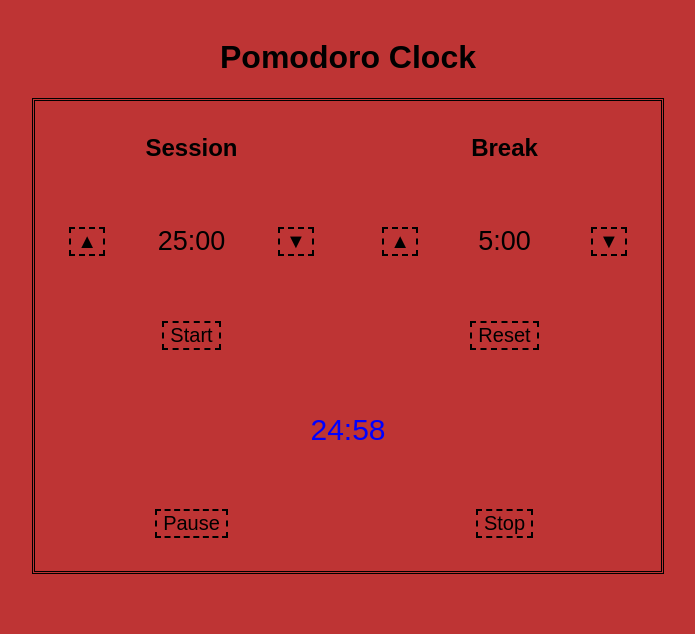
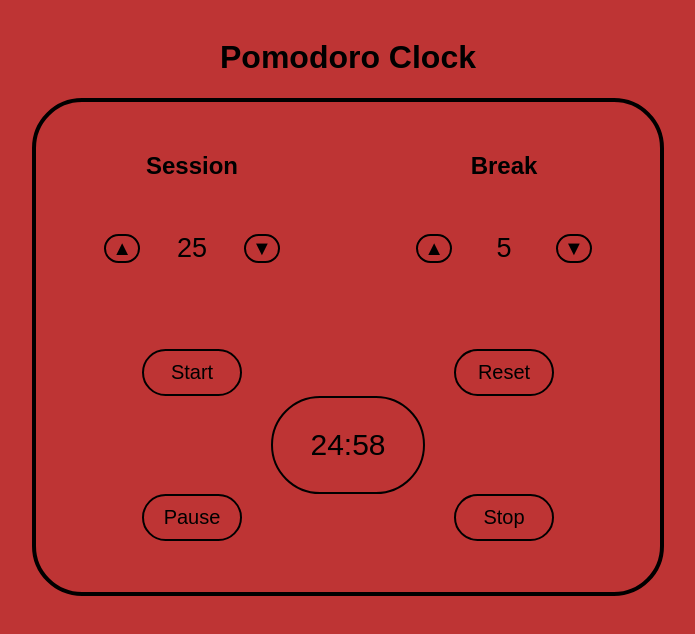
Before and after one commit to Koshoo/pomodoro-clock, a plain HTML site: page index.html in a window 1280 px wide. Both pictures are taken after a click on the button "Start". Shown: the whole page, without its empty margins (292-987 px from the left). Drawn offline with Linux system fonts and the light colour scheme.

Commit message:
working timer

```diff
--- a/index.html
+++ b/index.html
@@ -15,7 +15,7 @@
 			<div class="clock-grid">
 				<button id="left-inc-btn" class="btn">▲</button>
 				<h2 id="session">Session</h2>
-				<p id="session-time" class="time" >session time</p>
+				<p id="session-time" class="time">session time</p>
 				<button id="left-dec-btn" class="btn">▼</button>
 
 				<button id="right-inc-btn" class="btn">▲</button>
@@ -25,7 +25,9 @@
 
 				<button id="start-btn" class="btn">Start</button>
 				<button id="reset-btn" class="btn">Reset</button>
-				<p id="timer">time</p>
+				<div class="timer-div">
+					<p id="timer">time</p>
+				</div>
 				<button id="pause-btn" class="btn">Pause</button>
 				<button id="stop-btn" class="btn">Stop</button>
 			</div>
--- a/logic.js
+++ b/logic.js
@@ -1,108 +1,93 @@
 const timer_ele = document.querySelector("#timer");
 const session_ele = document.querySelector("#session-time");
 const break_ele = document.querySelector("#break-time");
-const start_btn = document.querySelector("start-btn");
 
-const reset = document.querySelector("reset-btn");
-const pause = document.querySelector("pause-btn");
-const stop = document.querySelector("stop-btn");
+const start_btn = document.querySelector("#start-btn");
+const reset_btn = document.querySelector("#reset-btn");
+const pause_btn = document.querySelector("#pause-btn");
+const stop_btn = document.querySelector("#stop-btn");
 
 //Buttons array
 const buttons = document.querySelectorAll(".btn");
 
 let isOn = false;
+let session_time = String(25);
+let break_time = 5;
+updateAll();
 
-let session_time = 25;
-let break_time = 5;
-session_ele.textContent = session_time + ":00";
-break_ele.textContent = break_time + ":00";
-timer.textContent = session_time + ":00";
+buttons.forEach((btn) => btn.addEventListener("click", () => buttonHandler(btn.id)));
 
-
-buttons.forEach(function (button) {
-	button.addEventListener("click", function () {
-		buttonHandler(button.id)
-	})
-});
-
-function buttonHandler(button) {
-	console.log(button)
-
-	switch (button) {
-
-		case "left-inc-btn":
+function buttonHandler(id) {
+	session_time = Number(session_time);
+	if (id == "left-inc-btn") {
 		if (session_time < 60) {
 			session_time += 1;
 		}
-			break
-		case "left-dec-btn":
+		updateAll();
+
+	} else if (id == "left-dec-btn") {
 		if (session_time > 1) {
 			session_time -= 1;
 		}
-			break
+		updateAll();
 
-		case "right-inc-btn":
+	} else if (id == "right-inc-btn") {
 		if (break_time < 20) {
 			break_time += 1;
 		}
-			break
-		case "right-dec-btn":
+		updateAll();
+
+	} else if (id == "right-dec-btn") {
 		if (break_time > 1) {
 			break_time -= 1;
 		}
-			break
-
-		case "start-btn":
-			isOn = true;
-
-			var current_session_time = session_time;
-			break
-
-		case "reset-btn":
+		updateAll();
+	} else if (id == "start-btn") {
+		if (!isOn) {
+			startClock()
+		}
+	} else if (id == "reset-btn") {
 		isOn = false;
-			session_time = 25;
+		session_time = String(25);
 		break_time = 5;
-			break
-
-		case "stop-btn":
-			isOn = false;
-			current_session_time = current_session_time;
-			break;
+		updateAll();
+	}
 
 }
 
-	session_ele.textContent = session_time + ":00";
-	break_ele.textContent = break_time + ":00";
+function updateAll() {
+	session_ele.textContent = session_time
+	break_ele.textContent = break_time
 	if (!isOn) {
-		timer.textContent = session_time + ":00";
-	} else {
-		timer_ele.style.color = "blue";
-		operateClock()
+		timer_ele.textContent = session_time + ":00";
 	}
 }
 
-function operateClock() {
-	let time = timer.textContent.split(":")
-	let minutes = parseInt(time[0]);
-	let seconds = time[1]
+function startClock() {
+	isOn = true;
+	session_time = String(session_time);
+	let minutes = Number(session_time.substring(0, 2)) - 1;
+	let seconds = 59;
+
+	reset_btn.addEventListener("click", () => clearInterval(intervalId));
 
 	let intervalId = setInterval(function () {
-			if (seconds == 0 && minutes > 0) {
+		if (seconds < 10) {
+			timer_ele.textContent = minutes + ":" + "0" + seconds;
+		} else {
+			timer_ele.textContent = minutes + ":" + seconds;
+		}
+		if (seconds > 0) {
+			seconds -= 1;
+		} else {
+			minutes -= 1;
 			seconds = 59;
-				minutes -= 1;
-			} else if (seconds > 0 && minutes > 0) {
-				seconds -= 1;
 		}
-		timer.textContent = minutes + ":" + seconds;
-		console.log(isOn)
-		if(!isOn){
-			clearInterval(intervalId)
+
+		if(minutes == 0 && seconds == 0){
+			alert("Times up");
+			clearInterval(intervalId);
 		}
+
 	}, 1000);
-
-
-
-
-
-
 }
--- a/style.css
+++ b/style.css
@@ -1,6 +1,10 @@
 body {
 	background-color: rgb(190, 52, 52);
-	font-family: Arial, Helvetica, sans-serif
+	font-family: Arial, Helvetica, sans-serif;
+}
+
+* {
+	border-radius: 50px;
 }
 
 .container {
@@ -17,7 +21,7 @@ body {
 	text-align: center;
 	justify-items: center;
 	align-items: center;
-	border: 3px double black;
+	border: 4px solid black;
 }
 
 .time {
@@ -26,8 +30,7 @@ body {
 
 .btn {
 	background-color: rgb(190, 52, 52);
-	border: 2px black;
-	border-style: dashed;
+	border: 2px solid black;
 	outline: none;
 	font-size: 20px;
 }
@@ -40,10 +43,12 @@ body {
 
 #left-inc-btn {
 	grid-row-start: 2;
+	justify-self: end;
 }
 
 #session {
 	grid-column-start: 2;
+	align-self: end;
 }
 
 #session-time {
@@ -54,15 +59,18 @@ body {
 #left-dec-btn {
 	grid-row-start: 2;
 	grid-column-start: 3;
+	justify-self: start;
 }
 
 #right-inc-btn {
 	grid-row-start: 2;
 	grid-column-start: 4;
+	justify-self: end
 }
 
 #break {
 	grid-column-start: 5;
+	align-self: end;
 }
 
 #break-time {
@@ -73,26 +81,40 @@ body {
 #right-dec-btn {
 	grid-row-start: 2;
 	grid-column-start: 6;
+	justify-self: start;
 }
 
 #start-btn {
 	grid-row-start: 3;
 	grid-column-start: 2;
+	align-self: end;
+	padding: 10px;
+	width: 100px;
 }
 
 #reset-btn {
 	grid-row-start: 3;
 	grid-column-start: 5;
+	align-self: end;
+	padding: 10px;
+	width: 100px;
 }
 
 #pause-btn {
 	grid-row-start: 5;
 	grid-column-start: 2;
+	align-self: baseline;
+	padding: 10px;
+	width: 100px;
 }
 
 #stop-btn {
 	grid-row-start: 5;
 	grid-column-start: 5;
+	align-self: baseline;
+	padding: 10px;
+	width: 100px;
+
 }
 
 #timer {
@@ -101,6 +123,13 @@ body {
 	font-size: 30px;
 }
 
+.timer-div {
+	grid-row-start: 4;
+	grid-column: 3 / span 2;
+	border: 2px solid black;
+	width: 150px;
+
+}
 
 #start-btn,
 #reset-btn,
```
Lines whose indentation alone changed are shown as unchanged.
